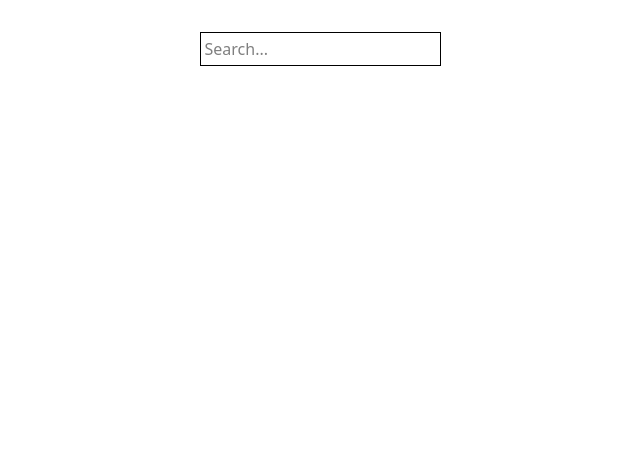
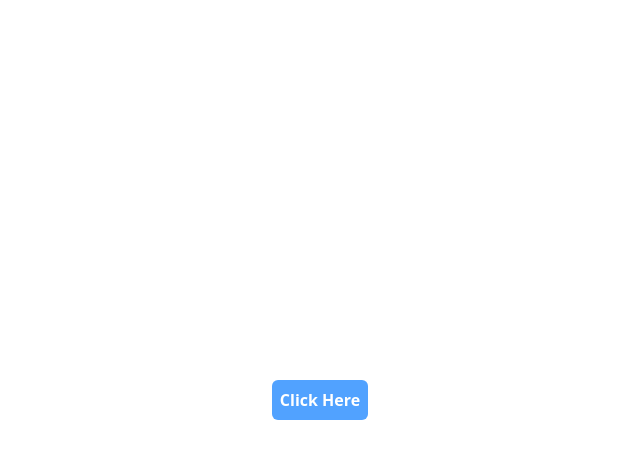
Before and after one commit to PritomDutta89/frontend-machine-coding, a React (Vite) app: page / in a window 1280 px wide. Shown: the top 458 px of the page, without its empty margins (320-960 px from the left). Built offline with nearby package versions, Linux system fonts and the light colour scheme.

Commit message:
2. Added modal

```diff
--- a/src/App.jsx
+++ b/src/App.jsx
@@ -1,9 +1,11 @@
 import SearchBar from "./auto-complete-search/SearchBar";
+import Modal from "./modal/Modal";
 
 const App = () => {
   return (
     <div>
-      <SearchBar />
+      {/* <SearchBar /> */}
+      <Modal />
     </div>
   );
 };
--- /dev/null
+++ b/src/modal/Modal.jsx
@@ -0,0 +1,21 @@
+import React, { useState } from "react";
+import PopUp from "./PopUp";
+
+const Modal = () => {
+  const [isOpen, setOpen] = useState(false);
+  return (
+    <>
+      <div className="flex justify-center items-center h-screen">
+        {isOpen && <PopUp isClosed={() => setOpen(false)} />}
+        <button
+          className="cursor-pointer w-fit bg-blue-400 text-white p-2 font-bold rounded-md"
+          onClick={() => setOpen(true)}
+        >
+          Click Here
+        </button>
+      </div>
+    </>
+  );
+};
+
+export default Modal;
--- /dev/null
+++ b/src/modal/PopUp.jsx
@@ -0,0 +1,25 @@
+import React from "react";
+
+const PopUp = ({ isClosed }) => {
+  return (
+    <div className="absolute inset-0 flex justify-center items-center z-50">
+      <div className=" bg-gray-200 w-[15rem] p-[0.6rem]">
+        <div className="flex justify-between items-center">
+          <p>Contact</p>
+          <p className="cursor-pointer" onClick={isClosed}>
+            x
+          </p>
+        </div>
+        <hr />
+        <p>
+          Lorem ipsum dolor sit amet consectetur adipisicing elit. Magni dicta
+          blanditiis ipsa aperiam perspiciatis est iure praesentium excepturi
+          sapiente beatae ipsum doloremque minus veniam quasi ipsam, laborum
+          esse autem. Tempore.
+        </p>
+      </div>
+    </div>
+  );
+};
+
+export default PopUp;
```
